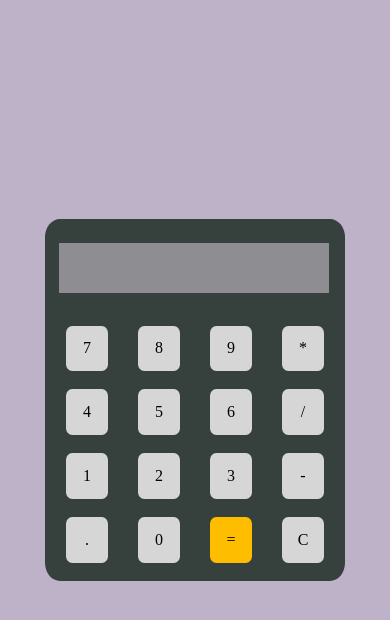
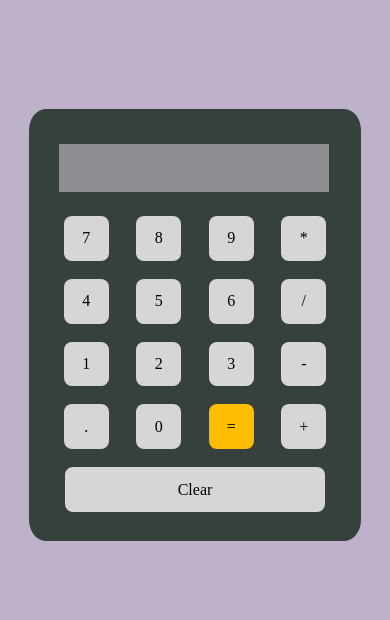
Before and after one commit to Lushifer666/simpleCalculator, a plain HTML site: page index.html in a window 390 px wide. Drawn offline with Linux system fonts and the light colour scheme.

Commit message:
Calcu container responsivenes

```diff
--- a/index.html
+++ b/index.html
@@ -37,9 +37,12 @@
                 <div class="button" id="point">.</div>
                 <div class="button" id="zero">0</div>
                 <div class="button" id="equals">=</div>
-                <div class="button" id="clear">C</div>
+                <div class="button" id="plus">+</div>
             </div>
         </section>
+        <div class="rowFive">
+            <div class="button" id="clear">Clear</div>
+        </div>
     </div>
     <script src="index.js"></script>
 </body>
--- a/index.js
+++ b/index.js
@@ -5,7 +5,7 @@ let buttons = Array.from(document.getElementsByClassName('button'));
 buttons.map( button => {
     button.addEventListener('click',(e) => {
         switch(e.target.innerText){
-            case 'C':
+            case 'Clear':
                 display.innerText = '';
                 break;
             case '=':
--- a/style.css
+++ b/style.css
@@ -50,8 +50,10 @@ table {
 /* custom css */
 body {
     background-color: #BEB2C8;
-	height: 800px;
+	min-height: 650px;
+	height: 20em;
 	width: 100%;
+	margin: auto;
 	display: flex;
 	align-items: center;
 	justify-content: center;
@@ -59,20 +61,22 @@ body {
 
 .container {
 background-color: #36413E;
-height: 43vh;
+height: 27rem;
 width: 80%;
+padding: 0 1em;
 border-radius: 5%;
 max-width: 300px;
-max-height: 400px;
+max-height: 600px;
 display: flex;
 flex-direction: column;
+justify-content: center;
 }
 
 #calculations {
 	background-color: #8D8D92;
-	height: 50px;
+	height: 3rem;
 	width: 90%;
-	margin: 8% 4.6% 8% 4.8%;
+	margin: 5% 4.6% 5% 4.8%;
 	font-size: xx-large;
 	color: #D7D6D6;
 	display: flex;
@@ -80,7 +84,7 @@ flex-direction: column;
 	justify-content: end;
 }
 
-.rowOne, .rowTwo, .rowThree, .rowFour{
+.rowOne, .rowTwo, .rowThree, .rowFour, .rowFive{
 	display: flex;
 	flex-direction: row;
 	justify-content: space-evenly;
@@ -88,11 +92,11 @@ flex-direction: column;
 
 .button{
 	background-color: #D7D6D6;
-	height: 4vh;
-	width: 10%;
+	height: 2rem;
+	width: 2rem;
 	margin: 3%;
-	padding: 2%;
-	border-radius: 15%;
+	padding: .4em;
+	border-radius: 8px;
 	display: flex;
 	justify-content: center;
 	align-items: center;
@@ -102,3 +106,8 @@ flex-direction: column;
 #equals {
 	background-color: #FFBD00;
 }
+
+#clear {
+	border-radius: 8px;
+	width: 15.5rem;
+}
```
